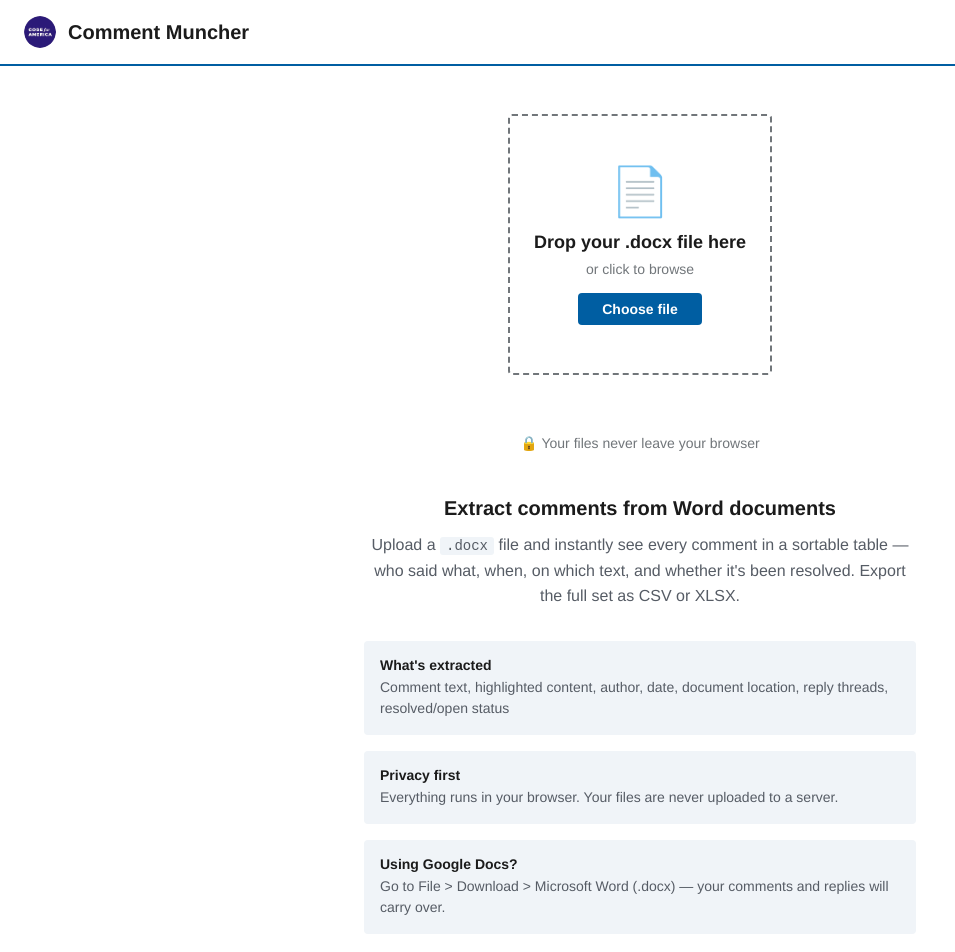
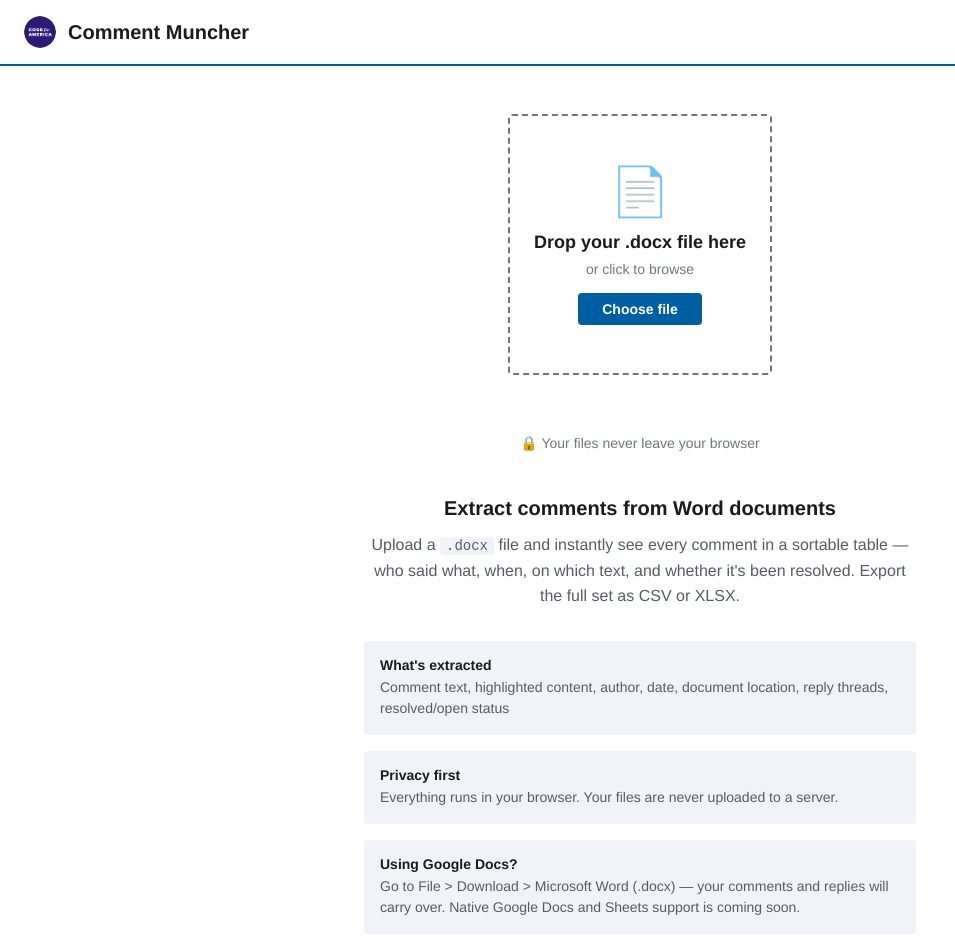
Before and after one commit to cfiorillo-cfa/comment-muncher, a React (Vite) app: page / in a window 1280 px wide. Shown: the top 952 px of the page, without its empty margins (0-955 px from the left). Built offline with nearby package versions, Linux system fonts and the light colour scheme.

Commit message:
fix: blank location/highlighted text for replies instead of Unknown/N/A
Also add note about upcoming Google Docs and Sheets support.

```diff
--- a/src/App.tsx
+++ b/src/App.tsx
@@ -80,7 +80,8 @@ export default function App() {
                 <strong>Using Google Docs?</strong>
                 <span>
                   Go to File &gt; Download &gt; Microsoft Word (.docx) — your
-                  comments and replies will carry over.
+                  comments and replies will carry over. Native Google Docs and
+                  Sheets support is coming soon.
                 </span>
               </div>
             </div>
--- a/src/parser/parse-docx.ts
+++ b/src/parser/parse-docx.ts
@@ -88,8 +88,8 @@ export async function parseDocx(file: File): Promise<ParseResult> {
       date: raw.date,
       dateDisplay: formatDate(raw.date),
       text: raw.text,
-      highlightedContent: anchor?.highlightedContent ?? 'N/A',
-      location: anchor?.location ?? 'Unknown',
+      highlightedContent: anchor?.highlightedContent ?? '',
+      location: anchor?.location ?? '',
       resolved: hasThreading ? (ext?.done ?? false) : null,
       parentCommentId,
       isReply: parentCommentId !== null,
```
